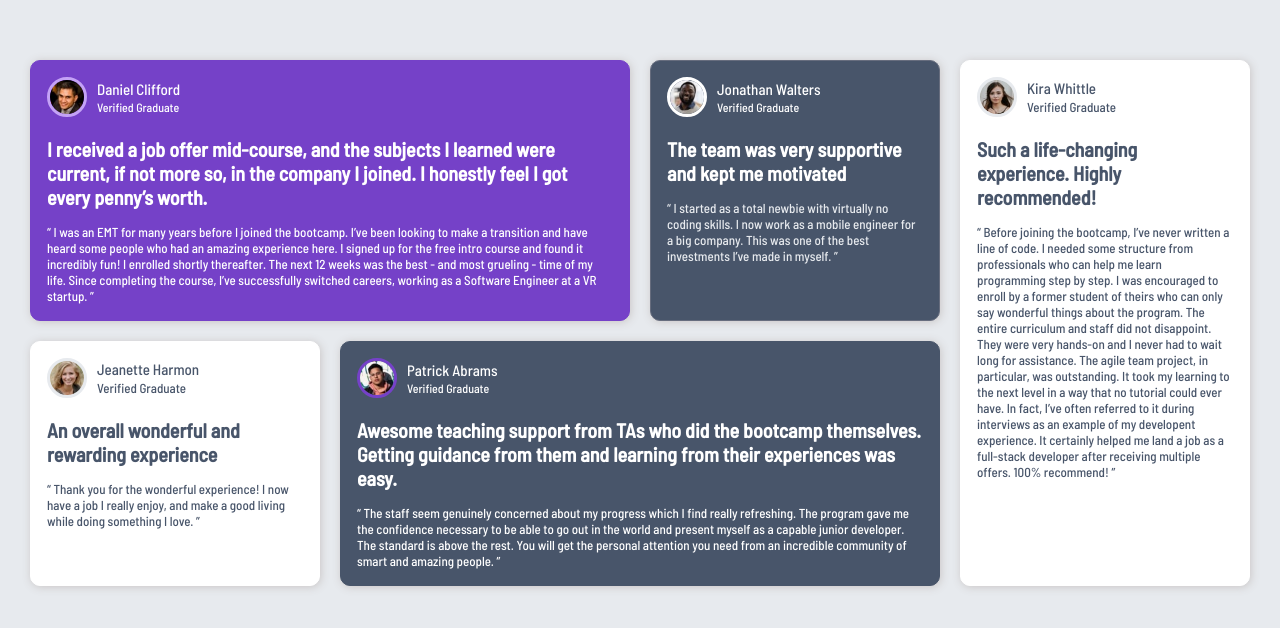
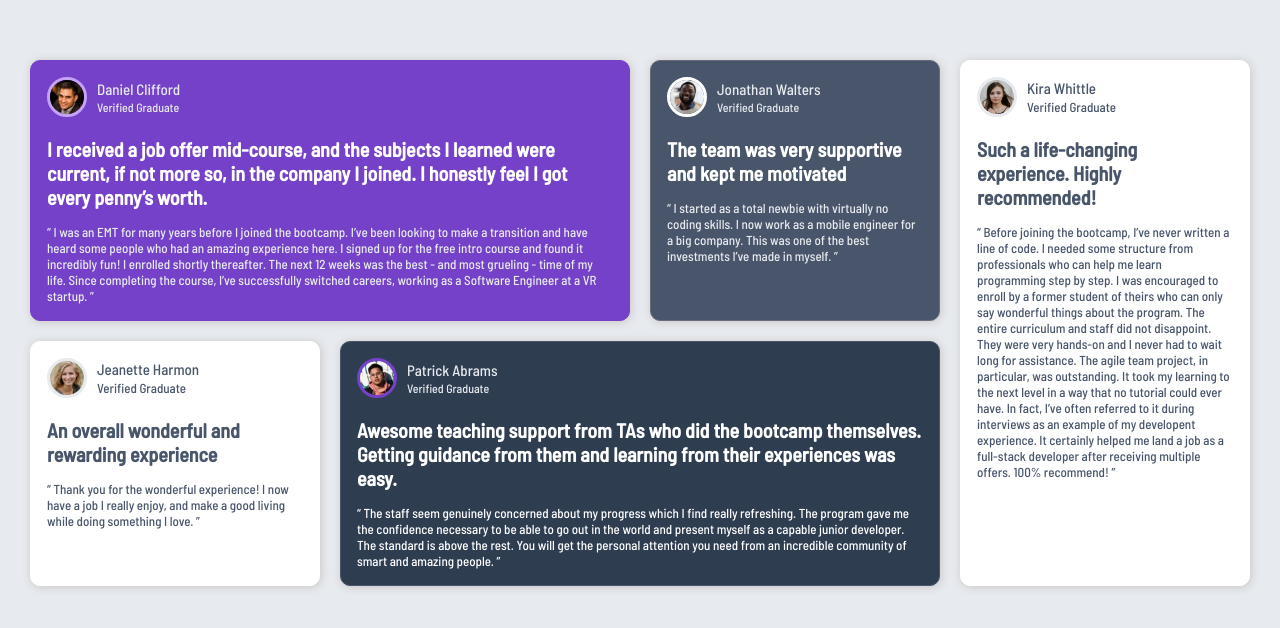
Before and after one commit to NetizenCode/testimonial-grid-section, a plain HTML site: page index.html in a window 1280 px wide. Drawn offline with Linux system fonts and the light colour scheme.

Commit message:
color modified

```diff
--- a/style.css
+++ b/style.css
@@ -38,9 +38,9 @@ body {
     }
     .paragraph-2 {
         margin-top: 15px;
-        color: hsl(0, 0%, 100%);
+        color: hsl(214, 17%, 92%);
         font-size: 13px;
-        font-weight: 500;
+        font-weight: 400;
     }
 }
 .avatar {
@@ -54,12 +54,12 @@ body {
 }
 
 .names {
-    color: hsl(0, 0%, 100%);
+    color: hsl(214, 17%, 92%);
     font-size: 15px;
     font-weight: 500;
 }
 .verified {
-    color: hsl(0, 0%, 100%);
+    color: hsl(214, 17%, 92%);
     font-size: 12px;
 }
 
@@ -123,7 +123,7 @@ body {
     border: 1px solid hsl(217, 19%, 35%);
     border-radius: 10px;
     padding: 1rem;
-    background-color: hsl(217, 19%, 35%);
+    background-color: hsl(214, 27%, 25%);
     img {
         border-radius: 999px;
         border: 3px solid hsl(263, 55%, 52%);
```
